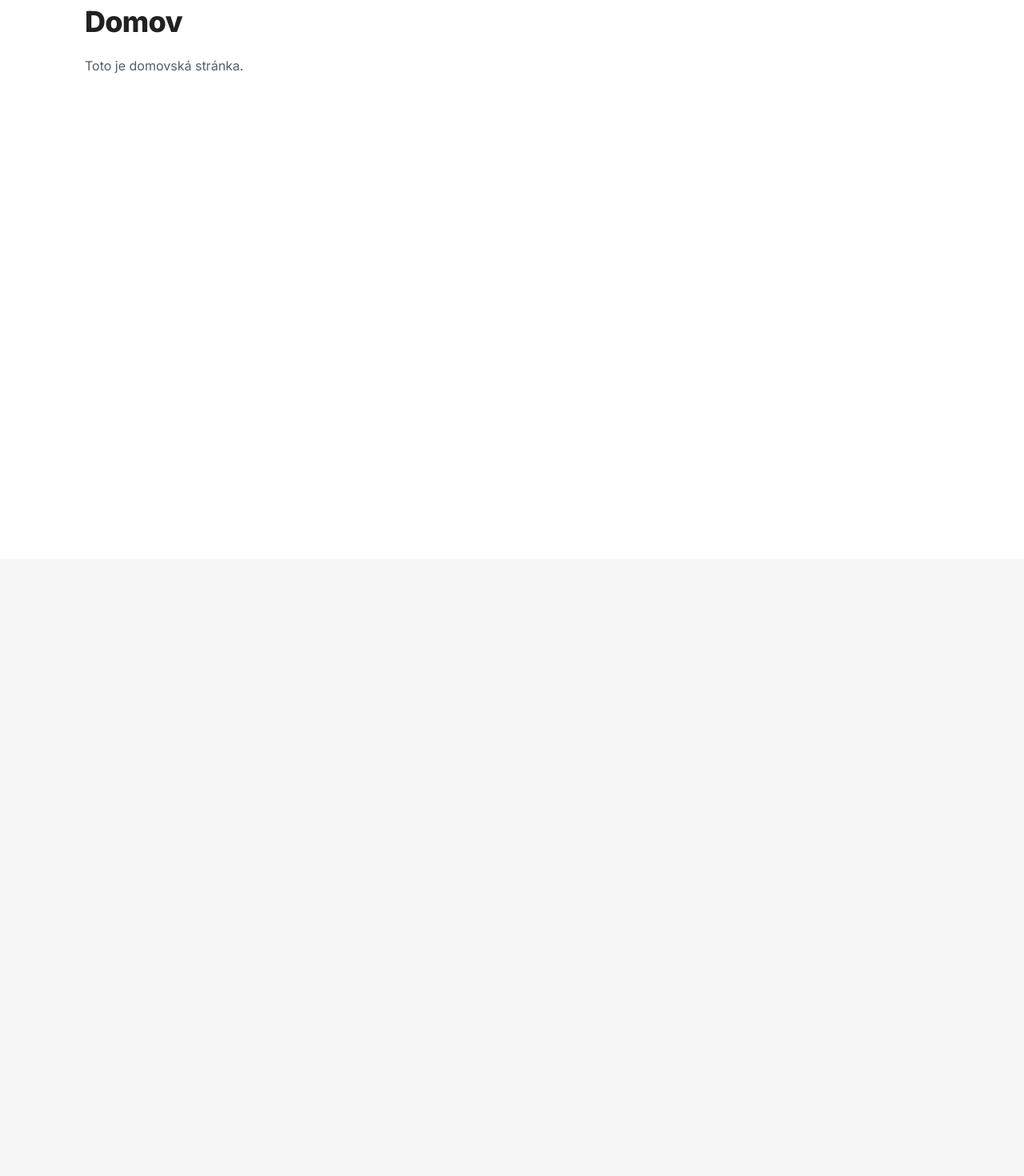
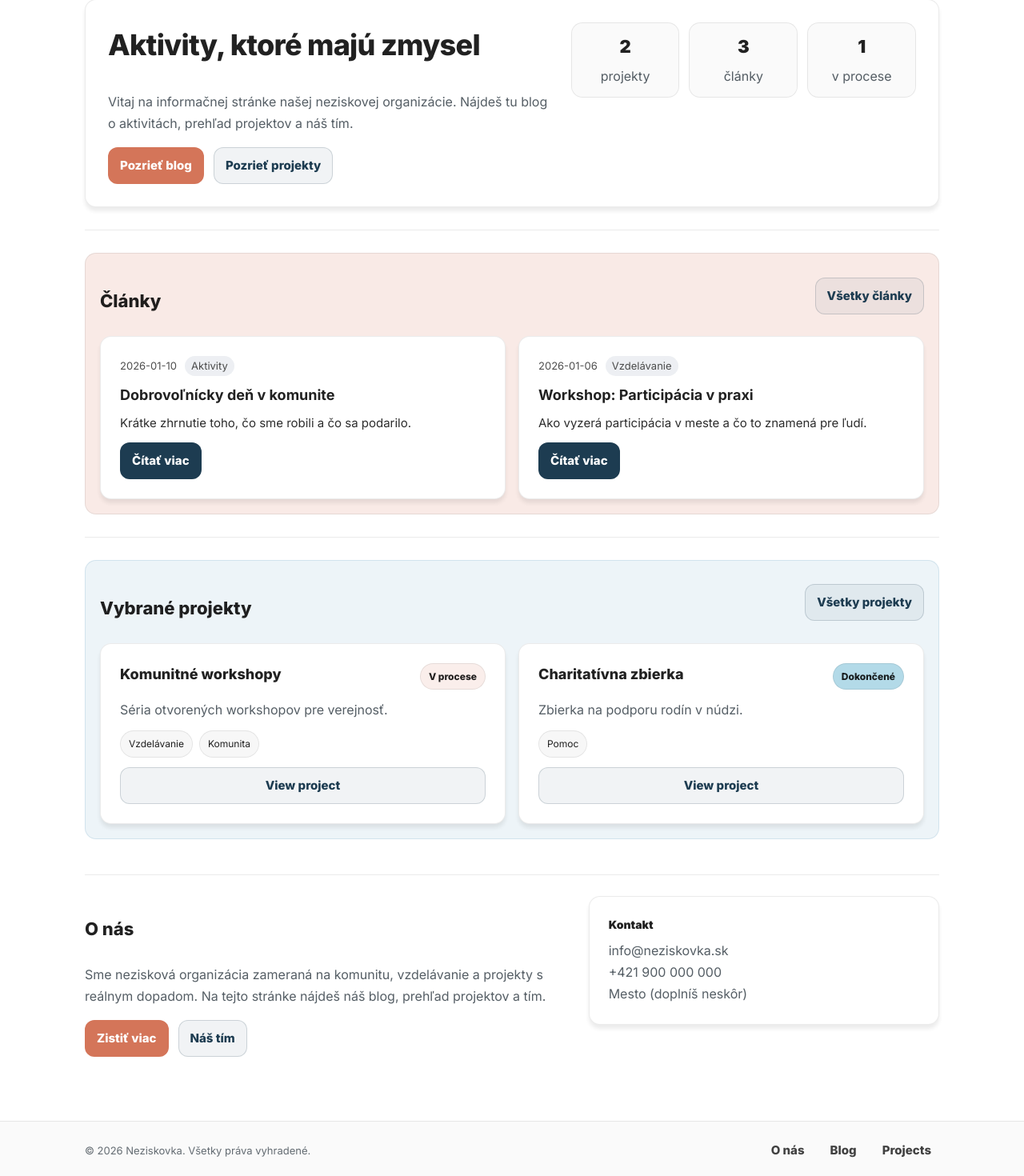
Before and after one commit to sar-dzu/vue-neziskovka, a Vue app: page / in a window 1280 px wide. Shown: the part 101-1571 px from the top of the page at 80% size. Before the commit the page ends 800 px from the top, so only its background shows below. Built offline with nearby package versions, Linux system fonts and the light colour scheme.

Commit message:
home + css

```diff
--- a/src/App.vue
+++ b/src/App.vue
@@ -3,15 +3,17 @@
     <AppNavbar />
     <v-main>
       <RouterView />
+      <AppFooter />
     </v-main>
   </v-app>
 </template>
 
 <script>
 import AppNavbar from "./components/AppNavBar.vue";
+import AppFooter from "./components/AppFooter.vue";
 
 export default {
   name: "App",
-  components: { AppNavbar },
+  components: { AppNavbar, AppFooter },
 };
 </script>
--- a/src/assets/main.css
+++ b/src/assets/main.css
@@ -3,7 +3,8 @@
 #app {
   min-height: 100vh;
   font-weight: normal;
-
+  display: flex;
+  flex-direction: column;
 }
 
 * {
@@ -29,6 +30,16 @@
   border-radius: var(--radius);
   box-shadow: var(--shadow);
   padding: var(--space-4);
+  transition: transform 0.15s ease, box-shadow 0.15s ease;
+}
+
+
+.surface:hover {
+  transform: translateY(-1px);
+}
+
+html {
+  height: 100%;
 }
 
 body {
@@ -37,6 +48,9 @@ body {
   height: 100%;
 }
 
+.v-main {
+  flex: 1;
+}
 
 a {
   text-decoration: none;
--- /dev/null
+++ b/src/components/AppFooter.vue
@@ -0,0 +1,67 @@
+<template>
+  <footer class="footer">
+    <div class="footer-inner">
+      <p class="text small">© {{ year }} Neziskovka. Všetky práva vyhradené.</p>
+
+      <div class="links">
+        <RouterLink to="/about" class="footer-link">O nás</RouterLink>
+        <RouterLink to="/blog" class="footer-link">Blog</RouterLink>
+        <RouterLink to="/projects" class="footer-link">Projects</RouterLink>
+      </div>
+    </div>
+  </footer>
+</template>
+
+<script>
+export default {
+  name: "AppFooter",
+  computed: {
+    year() {
+      return new Date().getFullYear();
+    },
+  },
+};
+</script>
+
+<style scoped>
+.footer {
+  margin-top: 40px;
+  border-top: 1px solid var(--border);
+  background: rgba(0, 0, 0, 0.02);
+}
+
+.footer-inner {
+  max-width: 1100px;
+  margin: 0 auto;
+  padding: 18px 16px;
+
+  display: flex;
+  align-items: center;
+  justify-content: space-between;
+  gap: 12px;
+  flex-wrap: wrap;
+}
+
+.small {
+  font-size: 13px;
+  opacity: 0.9;
+}
+
+.links {
+  display: flex;
+  gap: 12px;
+  flex-wrap: wrap;
+}
+
+.footer-link {
+  font-weight: 800;
+  opacity: 0.85;
+  padding: 6px 10px;
+  border-radius: 999px;
+}
+
+.footer-link:hover {
+  background: rgba(0,0,0,0.05);
+  opacity: 1;
+}
+</style>
--- a/src/components/AppNavBar.vue
+++ b/src/components/AppNavBar.vue
@@ -1,75 +1,146 @@
 <template>
-  <nav class="navbar">
+  <header class="navbar">
     <div class="navbar-inner">
       <RouterLink to="/" class="brand">Mestáreň</RouterLink>
 
-    <div class="nav-links">
+      <!-- desktop links -->
+      <nav class="nav-links desktop">
         <RouterLink to="/" class="nav-link">Domov</RouterLink>
         <RouterLink to="/projects" class="nav-link">Projekty</RouterLink>
         <RouterLink to="/blog" class="nav-link">Blog</RouterLink>
         <RouterLink to="/people" class="nav-link">Náš tím</RouterLink>
         <RouterLink to="/about" class="nav-link">O nás</RouterLink>
-      <RouterLink to="/admin" class="nav-link">Admin</RouterLink>
-    </div>
-  </div>
+        <RouterLink to="/admin" class="nav-link admin-link">Admin</RouterLink>
       </nav>
 
+      <!-- hamburger button -->
+      <button class="burger mobile" @click="toggleMenu" aria-label="Open menu">
+        ☰
+      </button>
+    </div>
+
+    <!-- mobile menu -->
+    <nav v-if="isOpen" class="mobile-menu mobile">
+      <RouterLink to="/" class="mobile-link" @click="closeMenu">Domov</RouterLink>
+      <RouterLink to="/projects" class="mobile-link" @click="closeMenu">Projekty</RouterLink>
+      <RouterLink to="/blog" class="mobile-link" @click="closeMenu">Blog</RouterLink>
+      <RouterLink to="/people" class="mobile-link" @click="closeMenu">Náš tím</RouterLink>
+      <RouterLink to="/about" class="mobile-link" @click="closeMenu">O nás</RouterLink>
+      <RouterLink to="/admin" class="mobile-link" @click="closeMenu">Admin</RouterLink>
+    </nav>
+  </header>
 </template>
 
 <script>
 export default {
   name: "AppNavbar",
+  data() {
+    return { isOpen: false };
+  },
+  methods: {
+    toggleMenu() {
+      this.isOpen = !this.isOpen;
+    },
+    closeMenu() {
+      this.isOpen = false;
+    },
+  },
+  watch: {
+    $route() {
+      this.isOpen = false;
+    },
+  },
 };
 </script>
 
 <style scoped>
 .navbar {
+  background: var(--primary);
+  box-shadow: var(--shadow);
   position: sticky;
   top: 0;
   z-index: 1000;
-
-  background: var(--primary);
-  box-shadow: var(--shadow);
 }
 
 .navbar-inner {
   max-width: 1100px;
   margin: 0 auto;
   padding: 14px 16px;
-
   display: flex;
   align-items: center;
   justify-content: space-between;
-  gap: 16px;
+  gap: 12px;
 }
 
 .brand {
+  color: white;
   font-weight: 900;
-  letter-spacing: -0.01em;
-  color: white;
+  letter-spacing: -0.02em;
 }
 
 .nav-links {
   display: flex;
-  gap: 6px;
+  gap: 8px;
   align-items: center;
 }
 
 .nav-link {
-  color: rgba(255,255,255,0.88);
+  color: rgba(255,255,255,0.9);
   padding: 8px 12px;
   border-radius: 999px;
-  font-weight: 700;
-  transition: background-color 0.2s ease, color 0.2s ease;
+  font-weight: 800;
 }
 
 .nav-link:hover {
   background: rgba(255,255,255,0.12);
-  color: white;
+  color: #fff;
 }
 
 .nav-link.router-link-active {
-  background: rgba(255,255,255,0.20);
+  background: rgba(255,255,255,0.18);
+  color: #fff;
+}
+
+.burger {
+  border: 1px solid rgba(255,255,255,0.25);
+  background: rgba(255,255,255,0.10);
   color: white;
+  font-weight: 900;
+  padding: 8px 12px;
+  border-radius: 12px;
+  cursor: pointer;
+}
+
+.mobile-menu {
+  display: flex;
+  flex-direction: column;
+  max-width: 1100px;
+  margin: 0 auto;
+  padding: 10px 16px 16px;
+  gap: 8px;
+}
+
+.mobile-link {
+  display: block;
+  width: fit-content;
+  color: white;
+  font-weight: 800;
+  padding: 5px 10px;
+  margin: 5px 5px;
+  border-radius: 12px;
+  background: rgba(255,255,255,0.10);
+}
+
+.mobile-link:hover {
+  background: rgba(255,255,255,0.16);
+}
+
+/* responsive */
+.desktop { display: none; }
+.mobile { display: block; }
+
+@media (min-width: 900px) {
+  .desktop { display: flex; }
+  .mobile { display: none; }
 }
 </style>
--- a/src/router/index.js
+++ b/src/router/index.js
@@ -46,6 +46,9 @@ const router = createRouter({
     { path: "/admin/projects/:slug/edit", name: "admin-project-edit", component: AdminEditProjectView },
 
   ],
+  scrollBehavior() {
+    return { top: 0 };
+  },
 });
 
 router.beforeEach((to) => {
--- a/src/views/AdminNewPostView.vue
+++ b/src/views/AdminNewPostView.vue
@@ -24,7 +24,7 @@
 
           <div class="actions">
             <button type="submit" class="btn btn-primary">Create</button>
-            <RouterLink to="/admin" class="btn btn-ghost">Cancel</RouterLink>
+            <RouterLink to="/admin/posts" class="btn btn-ghost">Cancel</RouterLink>
           </div>
         </v-form>
       </v-card-text>
@@ -79,7 +79,7 @@ export default {
         content: this.content,
       });
 
-      this.$router.push("/admin");
+      this.$router.push("/admin/posts");
     },
   },
 };
--- a/src/views/AdminProjectsView.vue
+++ b/src/views/AdminProjectsView.vue
@@ -37,6 +37,10 @@ export default {
     return { projectsStore: useProjectsStore() };
   },
   methods: {
+    logout() {
+      this.authStore.logout();
+      this.$router.push("/");
+    },
     remove(slug) {
         if (confirm("Naozaj chceš vymazať tento projekt?")) {
             this.projectsStore.deleteProject(slug);
--- a/src/views/HomeView.vue
+++ b/src/views/HomeView.vue
@@ -1,19 +1,267 @@
 <template>
-  <main class="container">
-    <SectionHeader
-    title="Domov"
-    subtitle="Toto je domovská stránka."
-    />
+  <main class="container stack">
+    <section class="hero surface">
+      <div class="hero-grid">
+        <div class="stack">
+          <h1 class="h1">Aktivity, ktoré majú zmysel</h1>
+          <p class="text">
+            Vitaj na informačnej stránke našej neziskovej organizácie. Nájdeš tu blog o aktivitách,
+            prehľad projektov a náš tím.
+          </p>
+
+          <div class="hero-actions">
+            <RouterLink to="/blog" class="btn btn-accent">Pozrieť blog</RouterLink>
+            <RouterLink to="/projects" class="btn btn-ghost">Pozrieť projekty</RouterLink>
+          </div>
+        </div>
+
+        <div class="hero-box">
+          <div class="stat">
+            <div class="stat-number">{{ projectsCount }}</div>
+            <div class="text">{{ projectsLabel }}</div>
+          </div>
+          <div class="stat">
+            <div class="stat-number">{{ postsCount }}</div>
+            <div class="text">{{ postsLabel }}</div>
+          </div>
+          <div class="stat">
+            <div class="stat-number">{{ ongoingCount }}</div>
+            <div class="text">v procese</div>
+          </div>
+        </div>
+      </div>
+    </section>
+
+    <div class="section-divider"></div>
+
+    <section class="strip strip--light stack">
+      <div class="section-top">
+        <h2 class="h2">Články</h2>
+        <RouterLink to="/blog" class="btn btn-ghost">Všetky články</RouterLink>
+      </div>
+
+      <div class="grid">
+        <PostCard
+          v-for="p in latestPosts"
+          :key="p.slug"
+          :title="p.title"
+          :excerpt="p.excerpt"
+          :date="p.date"
+          :tag="p.tag"
+          :to="`/blog/${p.slug}`"
+        />
+      </div>
+    </section>
+
+    <div class="section-divider"></div>
+
+    <section class="strip strip--tint stack">
+      <div class="section-top">
+        <h2 class="h2">Vybrané projekty</h2>
+        <RouterLink to="/projects" class="btn btn-ghost">Všetky projekty</RouterLink>
+      </div>
+
+      <div class="grid">
+        <ProjectCard
+          v-for="pr in featuredProjects"
+          :key="pr.id"
+          :title="pr.title"
+          :shortDescription="pr.shortDescription"
+          :status="pr.status"
+          :tags="pr.tags"
+          :to="`/projects/${pr.slug}`"
+        />
+      </div>
+    </section>
+
+    <section class="about-strip">
+      <div class="about-inner">
+        <div class="stack">
+          <h2 class="h2">O nás</h2>
+          <p class="text">
+            Sme nezisková organizácia zameraná na komunitu, vzdelávanie a projekty s reálnym dopadom.
+            Na tejto stránke nájdeš náš blog, prehľad projektov a tím.
+          </p>
+
+          <div class="about-actions">
+            <RouterLink to="/about" class="btn btn-accent">Zistiť viac</RouterLink>
+            <RouterLink to="/people" class="btn btn-ghost">Náš tím</RouterLink>
+          </div>
+        </div>
+
+        <div class="about-card surface">
+          <h3 class="mini-title">Kontakt</h3>
+          <p class="text">info@neziskovka.sk</p>
+          <p class="text">+421 900 000 000</p>
+          <p class="text">Mesto (doplníš neskôr)</p>
+        </div>
+      </div>
+    </section>
+
   </main>
 </template>
 
 <script>
-import SectionHeader from '@/components/SectionHeader.vue';
+import PostCard from "../components/PostCard.vue";
+import ProjectCard from "../components/ProjectCard.vue";
+import { usePostsStore } from "../stores/posts";
+import { useProjectsStore } from "../stores/projects";
 
 export default {
   name: "HomeView",
-  components: {
-    SectionHeader
-  }
+  components: { PostCard, ProjectCard },
+  data() {
+    return {
+      postsStore: usePostsStore(),
+      projectsStore: useProjectsStore(),
+    };
+  },
+  computed: {
+    latestPosts() {
+      // prvé 2 z store
+      return this.postsStore.posts.slice(0, 2);
+    },
+    featuredProjects() {
+      // 2 projekty: prefer ongoing
+      const ongoing = this.projectsStore.projects.filter((p) => p.status === "ongoing");
+      const rest = this.projectsStore.projects.filter((p) => p.status !== "ongoing");
+      return [...ongoing, ...rest].slice(0, 2);
+    },
+    ongoingCount() {
+      return this.projectsStore.projects.filter((p) => p.status === "ongoing").length;
+    },
+    projectsCount() {
+      return this.projectsStore.projects.length;
+    },
+    projectsLabel() {
+      const count = this.projectsCount;
+      if (count === 1) return "projekt";
+      if (count >= 2 && count <= 4) return "projekty";
+      return "projektov";
+    },
+    postsCount() {
+      return this.postsStore.posts.length
+    },
+    postsLabel() {
+      const count = this.postsCount;
+      if (count === 1) return "článok";
+      if (count >= 2 && count <= 4) return "články";
+      return "článkov";
+    },
+  },
 };
 </script>
+
+<style scoped>
+.hero {
+  padding: 28px;
+}
+
+.hero-grid {
+  display: grid;
+  gap: 18px;
+}
+
+.hero-actions {
+  display: flex;
+  gap: 12px;
+  flex-wrap: wrap;
+}
+
+.hero-box {
+  display: grid;
+  grid-template-columns: repeat(3, 1fr);
+  gap: 12px;
+}
+
+.strip {
+  border-radius: var(--radius);
+  padding: 18px;
+}
+
+.strip--light {
+  background: rgba(212, 117, 89, 0.15);
+  border: 1px solid var(--border);
+}
+
+.strip--tint {
+  background: rgba(82, 149, 184, 0.10);
+  border: 1px solid rgba(82, 149, 184, 0.18);
+}
+
+.stat {
+  border: 1px solid var(--border);
+  border-radius: var(--radius);
+  padding: 12px;
+  background: rgba(0, 0, 0, 0.02);
+  text-align: center;
+}
+
+.stat-number {
+  font-weight: 900;
+  font-size: 22px;
+  margin-bottom: 6px;
+}
+
+.section-top {
+  display: flex;
+  align-items: center;
+  justify-content: space-between;
+  gap: 12px;
+  flex-wrap: wrap;
+}
+
+.grid {
+  display: grid;
+  gap: 16px;
+}
+
+@media (min-width: 900px) {
+  .hero-grid {
+    grid-template-columns: 1.3fr 1fr;
+    align-items: start;
+  }
+
+  .grid {
+    grid-template-columns: 1fr 1fr;
+  }
+}
+
+
+.section-divider {
+  height: 1px;
+  background: var(--border);
+  margin: 12px 0;
+}
+
+.about-strip {
+  margin-top: 28px;
+  padding: 26px 0 8px;
+  border-top: 1px solid var(--border);
+}
+
+.about-inner {
+  display: grid;
+  gap: 16px;
+}
+
+.about-actions {
+  display: flex;
+  gap: 12px;
+  flex-wrap: wrap;
+}
+
+.mini-title {
+  font-size: 14px;
+  font-weight: 900;
+  margin-bottom: 8px;
+}
+
+@media (min-width: 900px) {
+  .about-inner {
+    grid-template-columns: 1.4fr 1fr;
+    align-items: start;
+  }
+}
+
+</style>
```
Lines whose indentation alone changed are shown as unchanged.
